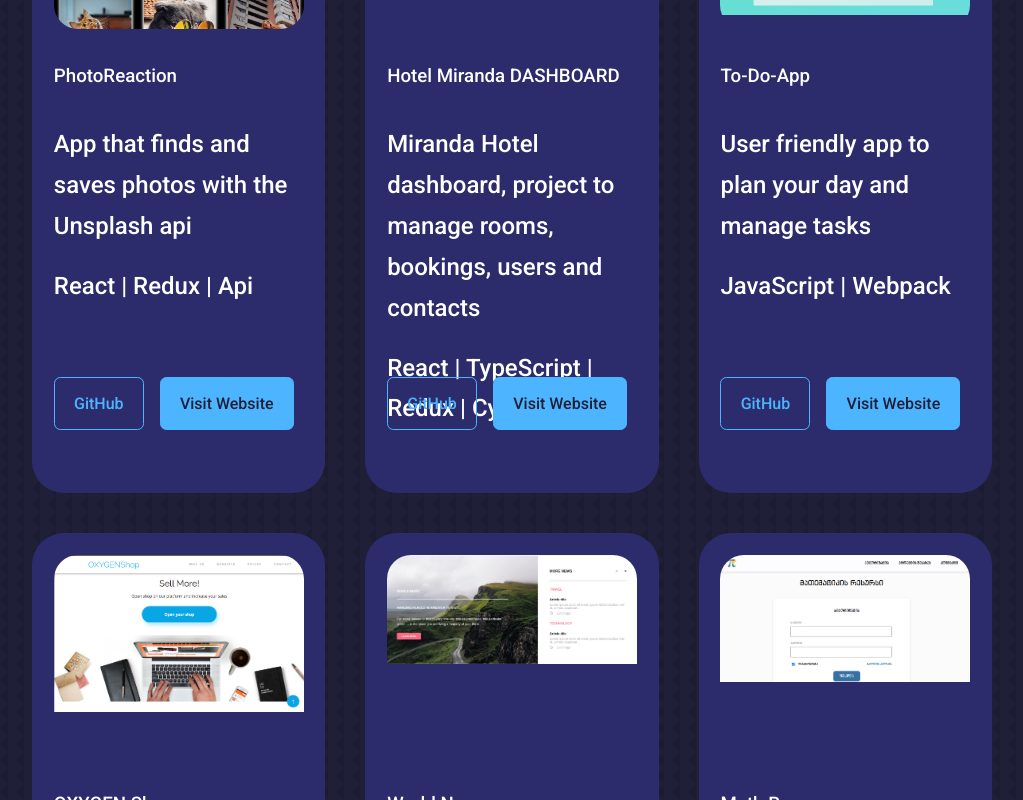
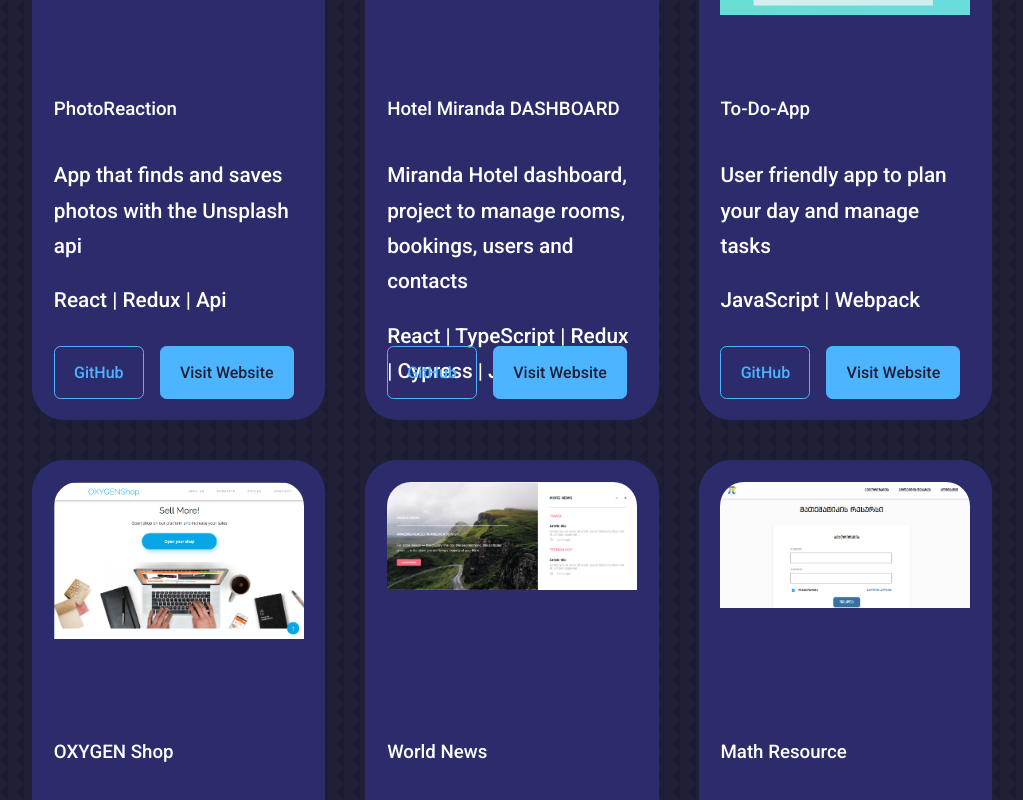
Before and after one commit to Damiansebastians/Damiansebastians_PORTFOLIO, a React (Create React App) app: page / in a window 1280 px wide. Shown: the part 2080-2880 px from the top of the page, without its empty margins (128-1151 px from the left). Built offline with nearby package versions, Linux system fonts and the light colour scheme.

Commit message:
add info

```diff
--- a/src/components/portfolio/Portfolio.jsx
+++ b/src/components/portfolio/Portfolio.jsx
@@ -1,5 +1,5 @@
 import React from 'react';
-import IMG1 from '../../assets/PhotoApp.png';
+import IMG1 from '../../assets/PhotoApp1.png';
 import IMG2 from '../../assets/todo.png';
 import IMG3 from '../../assets/shop.png';
 import IMG4 from '../../assets/fake.png';
--- a/src/components/portfolio/portfolio.css
+++ b/src/components/portfolio/portfolio.css
@@ -20,7 +20,7 @@
 .portfolio__item-image {
     border-radius: 1.5rem;
     overflow: hidden;
-    height: 30%;
+    height: 40%;
 }
 
 .portfolio__item h3 {
@@ -29,7 +29,7 @@
 
 .portfolio__item p {
     margin: 0 0 1.2rem 0;
-    font-size: 1.5rem;
+    font-size: 1.3rem;
 }
 
 .portfolio__item-cta {
@@ -39,7 +39,7 @@
 }
 
 .portfolio__item-content {
-    height: 50%;
+    height: 45%;
 }
 
 @media screen and (max-width: 1024px){
```
